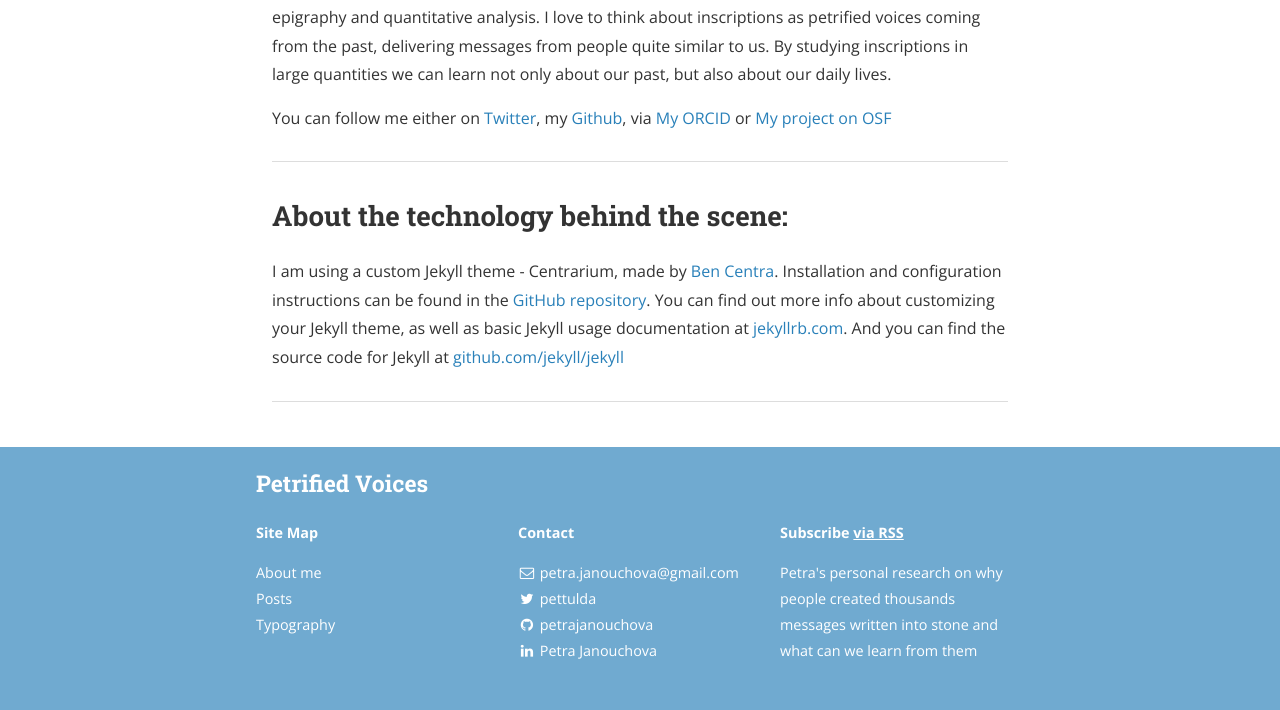
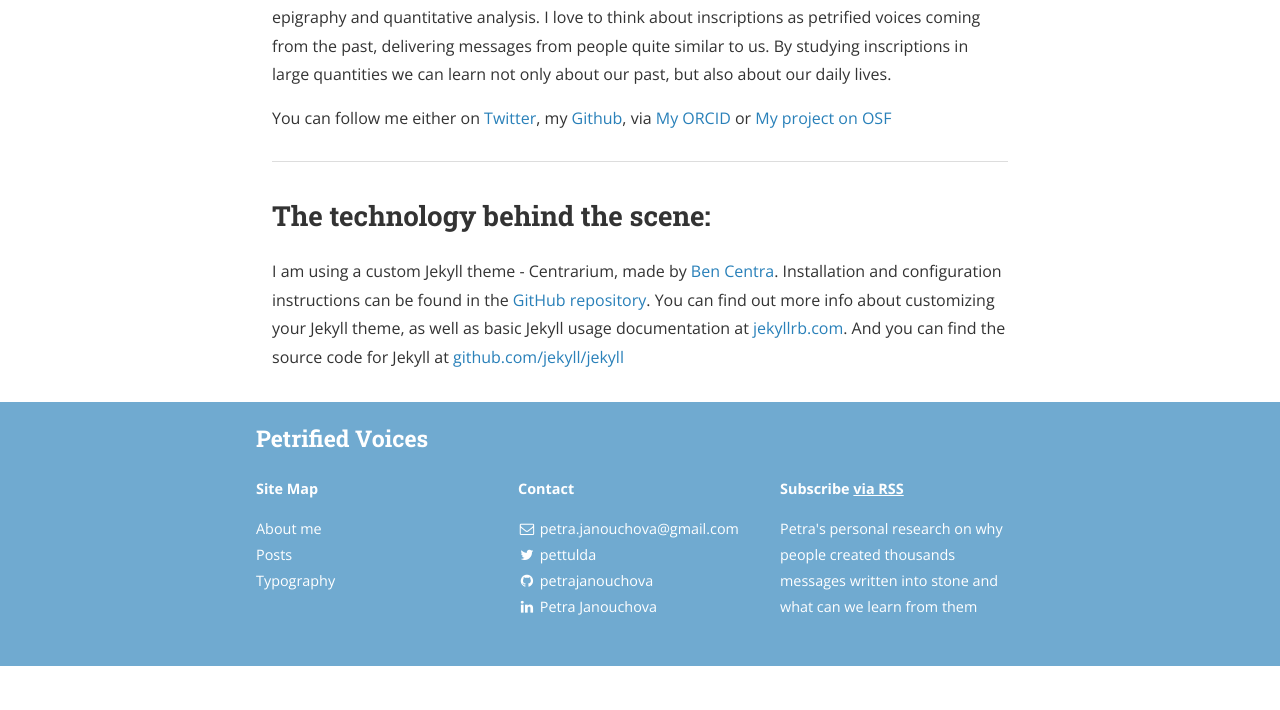
Before and after one commit to petrifiedvoices/petrifiedvoices.github.io, a Jekyll site: the page built from about.md, in a window 1280 px wide. Shown: the part 503-1213 px from the top of the page. Built offline with Jekyll 4.4.1, drawn with Linux system fonts in a browser that asks for light colours; nearby versions of some CDN libraries; after the commit the page ends 1169 px from its top, so only the background shows below that.

Commit message:
about me

```diff
--- a/about.md
+++ b/about.md
@@ -11,9 +11,7 @@ Hello, you have landed at my personal research site, dedicated to various experi
 You can follow me either on [Twitter](https://twitter.com/pettulda), my [Github](https://github.com/petrajanouchova), via [My ORCID](https://orcid.org/0000-0002-6349-0540) or [My project on OSF](https://osf.io/fjnw5/)
 
 ---
-## About the technology behind the scene:
+## The technology behind the scene:
 
 I am using a custom Jekyll theme - Centrarium, made by [Ben Centra](https://github.com/bencentra). Installation and configuration instructions can be found in the [GitHub repository](https://github.com/bencentra/centrarium).
 You can find out more info about customizing your Jekyll theme, as well as basic Jekyll usage documentation at [jekyllrb.com](http://jekyllrb.com/). And you can find the source code for Jekyll at [github.com/jekyll/jekyll](https://github.com/jekyll/jekyll)
-
----
```
